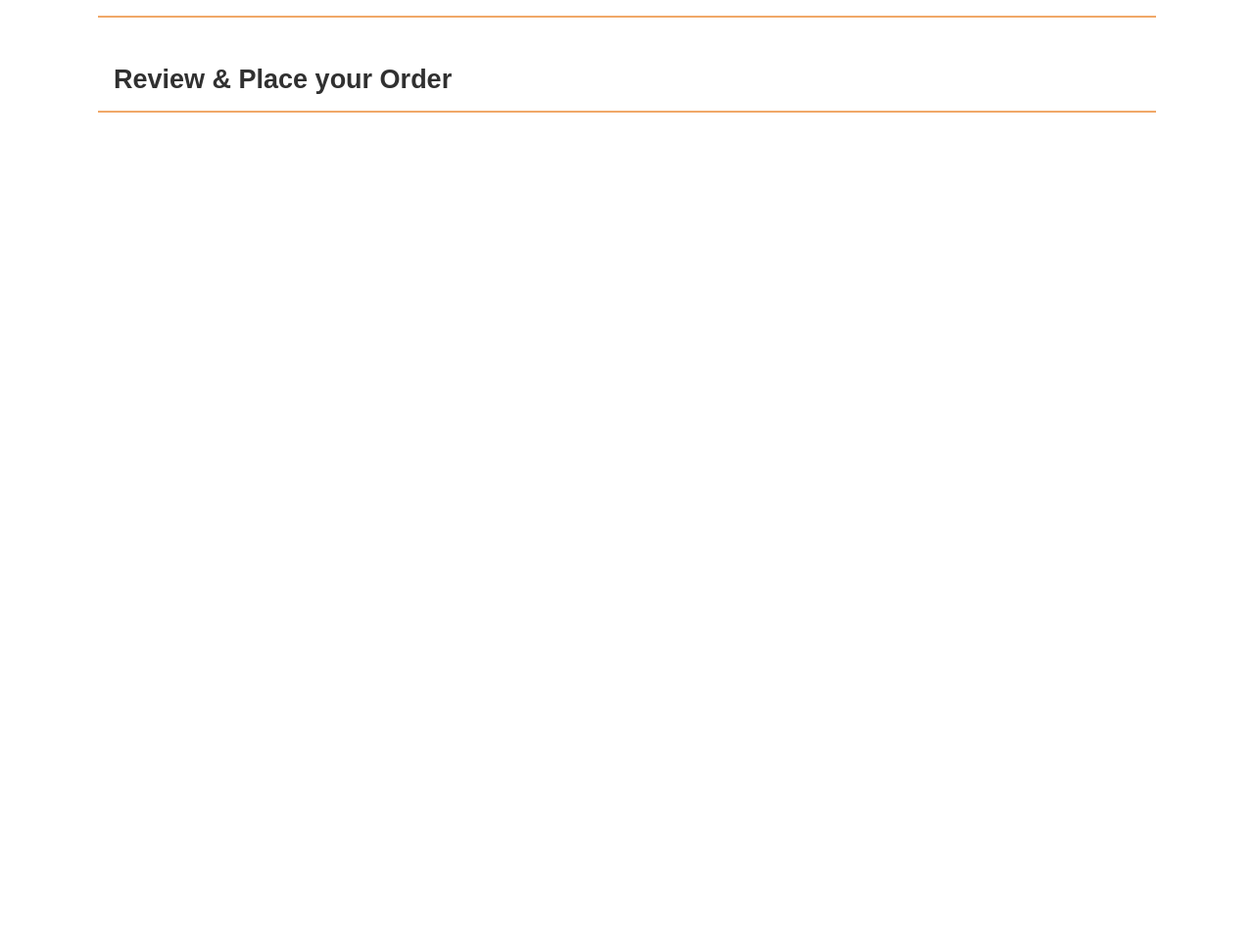
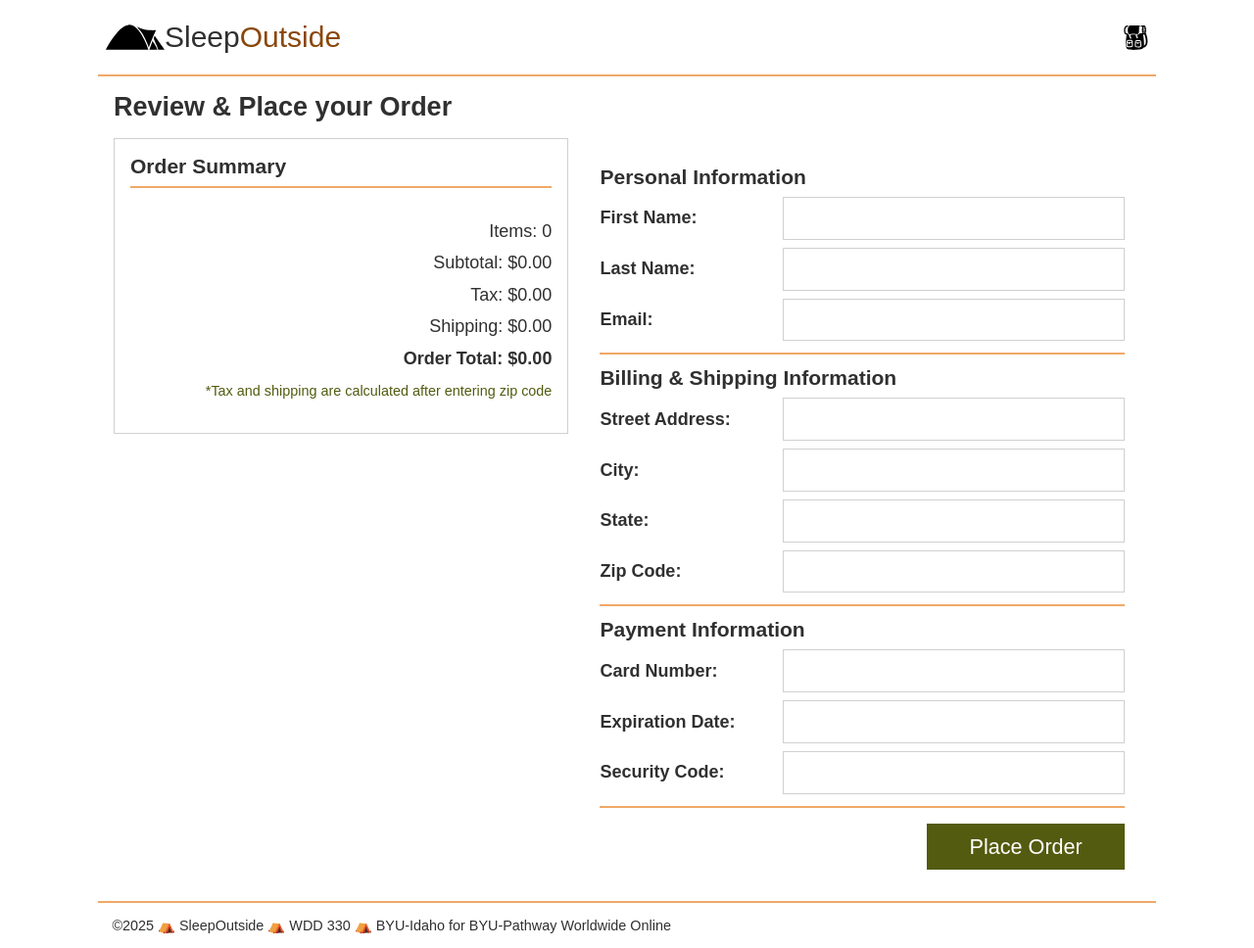
Before and after one commit to lsmills24/WDD330-Sleep-Outside-Team-04, a website: page src/checkout/index.html in a window 1280 px wide. Shown: the whole page at 98% size. Before the commit the page ends 800 px from the top, so only its background shows below. Drawn offline with Linux system fonts and the light colour scheme; files that its build step writes are made by us from their sources.

Commit message:
Checkout page & form

```diff
--- a/src/checkout/index.html
+++ b/src/checkout/index.html
@@ -7,8 +7,9 @@
     <meta name="viewport" content="width=device-width, initial-scale=1.0" />
 
     <title>Sleep Outside | Checkout</title>
+    <link rel="stylesheet" href="/css/style.css" />
+    <script src="../js/checkout.js" type="module"></script>
 
-    <link rel="stylesheet" href="css/style.css" />
   </head>
 
   <body>
@@ -18,6 +19,57 @@
       <section class="products">
         <h2>Review & Place your Order</h2>
       </section>
+
+      <section class="order-summary">
+        <h3>Order Summary</h3>
+        <ul class="product-list cart-list"></ul>
+        <div class="cart-footer">
+          <p>
+            <span class="cart-items">Items: 0</span><br />
+            <span class="cart-subtotal">Subtotal: $0.00</span><br />
+            <span class="cart-tax">Tax: $0.00</span><br />
+            <span class="cart-shipping">Shipping: $0.00</span><br />
+            <span class="order-total">Order Total: $0.00</span><br />
+            <small class="checkout-note">*Tax and shipping are calculated after entering zip code</small>
+          </p>
+        </div>
+      </section>
+
+      <form class="checkout-form" id="checkout-form">
+        <div class="form-group">
+          <h3>Personal Information</h3>
+          <label for="name">First Name:</label>
+          <input type="text" id="name" name="name" required />
+          <label for="last-name">Last Name:</label>
+          <input type="text" id="last-name" name="last-name" required />
+          <label for="email">Email:</label>
+          <input type="email" id="email" name="email" required />
+        </div>
+
+        <div class="form-group">
+          <h3>Billing & Shipping Information</h3>
+          <label for="street">Street Address:</label>
+          <input type="text" id="street" name="street" required />
+          <label for="city">City:</label>
+          <input type="text" id="city" name="city" required />
+          <label for="state">State:</label>
+          <input type="text" id="state" name="state" required />
+          <label for="zip">Zip Code:</label>
+          <input type="text" id="zip" name="zip" required />
+        </div>
+
+        <div class="form-group">
+          <h3>Payment Information</h3>
+          <label for="credit-card">Card Number:</label>
+          <input type="text" id="credit-card" name="credit-card" required />
+          <label for="expiration">Expiration Date:</label>
+          <input type="text" id="expiration" name="expiration" required />
+          <label for="cvv">Security Code:</label>
+          <input type="text" id="cvv" name="cvv" required />
+        </div>
+
+        <button type="submit">Place Order</button>
+      </form>
     </main>
 
     <footer id="main-footer"></footer>
--- a/src/css/style.css
+++ b/src/css/style.css
@@ -154,6 +154,18 @@ button {
 
 .cart-count[hidden] {
   display: none;
+}
+
+main:has(.cart-list:empty) .cart-total {
+  display: none;
+}
+
+.cart-footer {
+  width: calc(100% - 2rem);
+  max-width: 800px;
+  margin: 0 auto;
+  padding-right: 2rem;
+  text-align: right;
 }
 
 /* End cart icon styles */
@@ -331,6 +343,119 @@ button {
   z-index: 1;
 }
 
+.order-summary {
+  max-width: 800px;
+  margin: 2rem auto;
+  padding: 1.5rem;
+  border: 1px solid var(--light-grey);
+
+  & h3 {
+    margin-bottom: 1rem;
+    padding-bottom: 0.5rem;
+    border-bottom: 2px solid var(--primary-color);
+  }
+
+  & .cart-footer {
+    width: 100%;
+    max-width: none;
+    margin: 0;
+    padding: 0;
+    text-align: right;
+    /* border-top: 1px solid var(--light-grey); */
+
+    & p {
+      padding: 0.75rem 0;
+      line-height: 1.8;
+    }
+  }
+
+  & .order-total {
+    font-weight: bold;
+  }
+}
+
+/* Checkout Form */
+.form-group {
+  display: grid;
+  grid-template-columns: minmax(0, 1fr) minmax(0, 2fr);
+  align-items: center;
+  gap: 0.75rem 1rem;
+  padding: 1rem 0;
+  border-bottom: 2px solid var(--primary-color);
+
+  & h3 {
+    grid-column: 1 / -1;
+  }
+
+  & label {
+    font-weight: bold;
+  }
+
+  & input {
+    width: 100%;
+    min-width: 0;
+    padding: 0.65rem;
+    border: 1px solid var(--light-grey);
+    font: inherit;
+
+    &:focus {
+      outline: 2px solid var(--secondary-color);
+      outline-offset: 1px;
+    }
+  }
+}
+.checkout-note {
+  margin-left: 0.35rem;
+  font-size: var(--small-font);
+  /* color: var(--dark-grey); */
+  color: var(--secondary-color);
+}
+@media screen and (max-width: 499px) {
+  .form-group {
+    grid-template-columns: 1fr;
+    gap: 0.4rem;
+
+    & h3 {
+      margin-bottom: 0.5rem;
+    }
+  }
+}
+
+main:has(.checkout-form) {
+  display: grid;
+  grid-template-columns: minmax(0, 0.9fr) minmax(0, 1.1fr);
+  align-items: start;
+  gap: 1rem;
+  padding: 1rem;
+}
+
+main:has(.checkout-form) > .products {
+  grid-column: 1 / -1;
+  margin: 0;
+  padding: 0;
+}
+
+.order-summary,
+.checkout-form {
+  width: 100%;
+  margin: 0;
+  padding: 1rem;
+}
+
+.form-group {
+  gap: 0.5rem 0.75rem;
+  padding: 0.75rem 0;
+}
+
+.checkout-form button {
+  margin: 1rem 0 0 auto;
+}
+@media screen and (max-width: 700px) {
+  main:has(.checkout-form) {
+    grid-template-columns: 1fr;
+  }
+}
+
 @media screen and (min-width: 500px) {
   body {
     max-width: 1080px;
--- /dev/null
+++ b/src/js/CheckoutProcess.mjs
@@ -0,0 +1,55 @@
+import { getLocalStorage, setLocalStorage, updateCartCount } from "./utils.mjs";
+
+export default class CheckoutProcess {
+  constructor(key, outputSelector) {
+    this.key = key;
+    this.outputSelector = outputSelector;
+    this.list = [];
+    this.itemTotal = 0;
+    this.shipping = 0;
+    this.tax = 0;
+    this.orderTotal = 0;
+  }
+
+  init() {
+    this.list = getLocalStorage(this.key) || [];
+    this.calculateItemSubTotal();
+
+    const zipInput = document.querySelector("#zip");
+    zipInput.addEventListener("input", () => {
+      if (zipInput.value.trim()) {
+        this.calculateOrderTotal();
+      }
+    });
+  }
+
+  calculateItemSubTotal() {
+    // calculate and display the total dollar amount of the items in the cart, and the number of items.
+    this.itemTotal = this.list.reduce((total, item) => total + Number(item.FinalPrice), 0);
+
+    document.querySelector(`${this.outputSelector} .cart-items`,).textContent = `Items: ${this.list.length}`;
+    document.querySelector(`${this.outputSelector} .cart-subtotal`,).textContent = `Subtotal: $${this.itemTotal.toFixed(2)}`;
+
+  }
+
+  calculateOrderTotal() {
+    // calculate the tax and shipping amounts. Add those to the cart total to figure out the order total
+    this.tax = (this.itemTotal * 0.06);
+    this.shipping = this.list.length > 0 ? 10 + (this.list.length - 1) * 2 : 0;
+    this.orderTotal = this.itemTotal + this.tax + this.shipping;
+
+    // display the totals.
+    this.displayOrderTotals();
+  }
+
+  displayOrderTotals() {
+    // once the totals are all calculated display them in the order summary page
+    const tax = document.querySelector(`${this.outputSelector} .cart-tax`);
+    const shipping = document.querySelector(`${this.outputSelector} .cart-shipping`);
+    const total = document.querySelector(`${this.outputSelector} .order-total`);
+
+    tax.textContent = `Tax: $${this.tax.toFixed(2)}`;
+    shipping.textContent = `Shipping: $${this.shipping.toFixed(2)}`;
+    total.textContent = `Order Total: $${this.orderTotal.toFixed(2)}`;
+  }
+}
--- a/src/js/ProductDetails.mjs
+++ b/src/js/ProductDetails.mjs
@@ -46,7 +46,7 @@ function productDetailsTemplate(product) {
   productImage.src = product.Images.PrimaryExtraLarge;
   productImage.alt = product.NameWithoutBrand;
 
-  document.getElementById("productPrice").textContent = product.FinalPrice;
+  document.getElementById("productPrice").textContent = `$${product.FinalPrice.toFixed(2)}`;
   document.getElementById("productColor").textContent = product.Colors[0].ColorName;
   document.getElementById("productDesc").innerHTML = product.DescriptionHtmlSimple;
 
--- a/src/js/checkout.js
+++ b/src/js/checkout.js
@@ -1,3 +1,11 @@
-import { loadHeaderFooter } from "./utils.mjs";
+import {
+    loadHeaderFooter,
+    getLocalStorage,
+    setLocalStorage
+} from "./utils.mjs";
+import CheckoutProcess from "./CheckoutProcess.mjs";
+
+const checkout = new CheckoutProcess("so-cart", ".order-summary");
+checkout.init();
 
 loadHeaderFooter();
```
Also changed, not shown: src/cart/index.html (+5 -0 lines), src/js/cart.js (+18 -2 lines).
